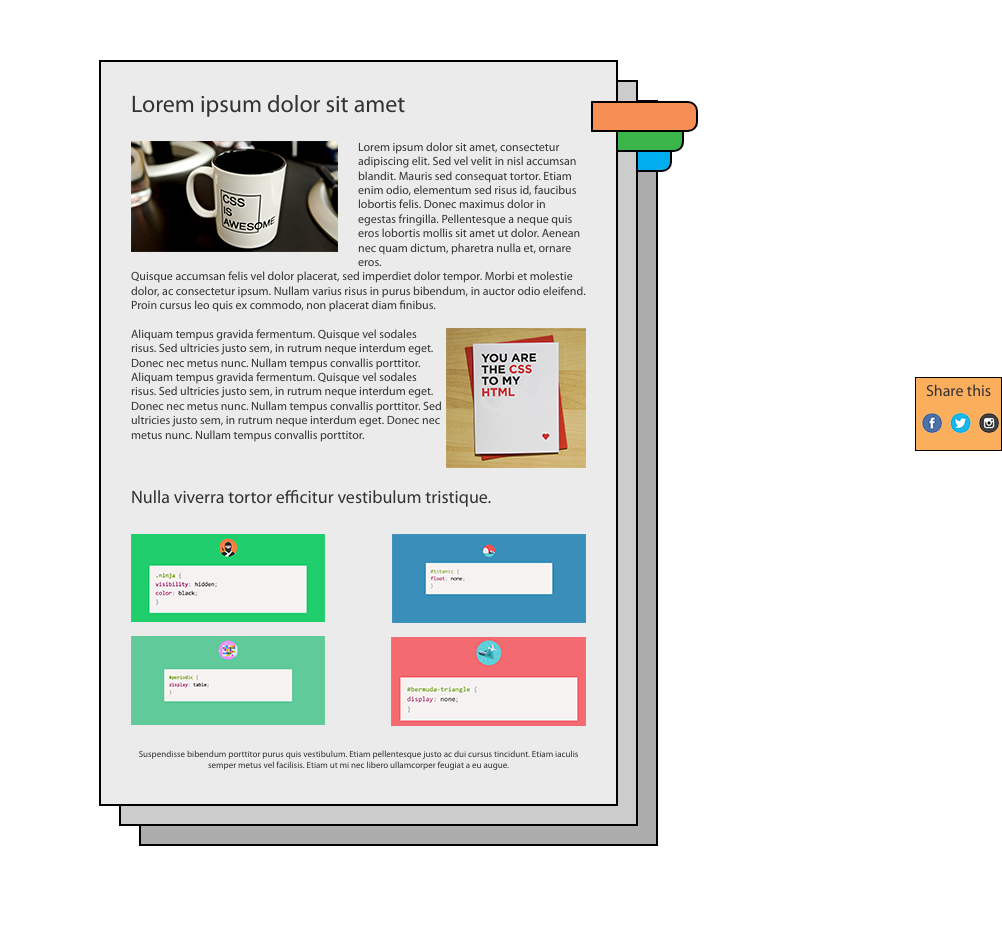
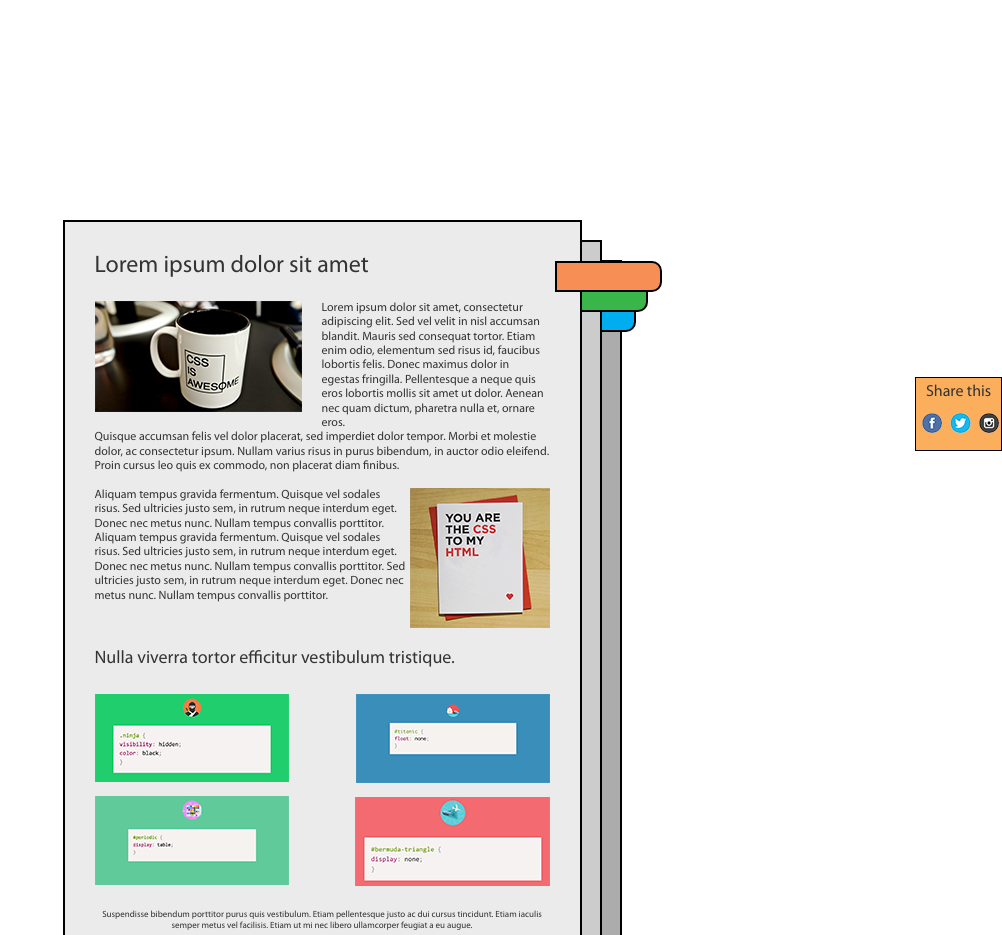
Before and after one commit to HummingbirdHybrid/positionin_and_floats, a plain HTML site: page index.html in a window 1280 px wide. Shown: the part 138-1073 px from the top of the page, without its empty margins (278-1280 px from the left). Drawn offline with Linux system fonts and the light colour scheme.

Commit message:
Without z-idex usnig flow

```diff
--- a/css/style.css
+++ b/css/style.css
@@ -5,49 +5,50 @@
     margin: 0;
 }
 body{
-    margin-top: 198px;
+
     height: 2000px;
-    position: relative;
+
     font-family: "Myriad Pro";
     font-size: 12px;
     color: rgb(51, 51, 51);
     line-height: 1.2;
     text-align: left;
 }
-.container{
-    margin-left:-263px;
+
+main{
+    position: relative;
+    height: 746px;
+    margin-top: 398px;
 }
 
-.container > div{
-    left:50%;
-    border: solid 2px black;
-    position: absolute;
-}
+
+
 .page{
     width: 519px;
     height: 746px;
+    position: absolute;
+    right: 0;
+    bottom: 0;
+    left: 0;
+    margin: auto;
+    border: solid 2px black;
 
 }
 #page1{
-    z-index: 3;
+
     background-color: #EBEBEB;
-    margin-left:-263px;
+    left: -40px;
+    top: -40px;
     padding: 30px 30px 20px 30px;
 
 }
-
 #page2{
-    z-index: 2;
     background-color: #CCCCCC;
-    top: 20px;
-    margin-left:-243px;
-
+    left: -40px;
+    top: -40px;
 }
 #page3{
     background-color: #ACACAC;
-    z-index: 1;
-    top:40px;
-    margin-left:-223px;
 }
 .bookmark{
     height: 31px;
@@ -64,7 +65,6 @@ body{
 #bookmark2{
     width: 95px;
     background-color: #39B54A;
-
     position: absolute;
     top: 39px;
     right: -48px;
@@ -77,8 +77,6 @@ body{
     top: 39px;
     right: -16px;
 }
-
-
 h1{
     font-size: 24px;
     padding-bottom: 20px;
--- a/index.html
+++ b/index.html
@@ -11,11 +11,17 @@
     </style>
 </head>
 <body>
-<div class="container">
+
+<main>
+<div class="page" id="page3">
+    <div class="bookmark" id="bookmark3"></div>
+    <div class="page" id="page2">
+        <div class="bookmark" id="bookmark2"></div>
         <div class="page" id="page1">
+            <div class="bookmark" id="bookmark1"></div>
             <h1>Lorem ipsum dolor sit amet</h1>
             <img id="coffee" src="img/coffee.png">
-    <div class="bookmark" id="bookmark1"></div>
+
             <p>Lorem ipsum dolor sit amet, consectetur
                 adipiscing elit. Sed vel velit in nisl accumsan
                 blandit. Mauris sed consequat tortor. Etiam
@@ -48,9 +54,12 @@
             <img src="img/csspunjokes2.png" class="jokesright" id="jk2">
             <footer>Suspendisse bibendum porttitor purus quis vestibulum. Etiam pellentesque justo ac dui cursus tincidunt. Etiam iaculis semper metus vel facilisis. Etiam ut mi nec libero ullamcorper feugiat a eu augue.</footer>
         </div>
-<div class="page" id="page2"><div class="bookmark" id="bookmark2"></div></div>
-<div class="page" id="page3"><div class="bookmark" id="bookmark3"></div></div>
+
     </div>
+
+</div>
+</main>
+
 <div id="Social"><p>Share this</p> <img src="img/socialmediaiconsthec.png" id="buttons"></div>
 </body>
 
```
Lines whose indentation alone changed are shown as unchanged.
